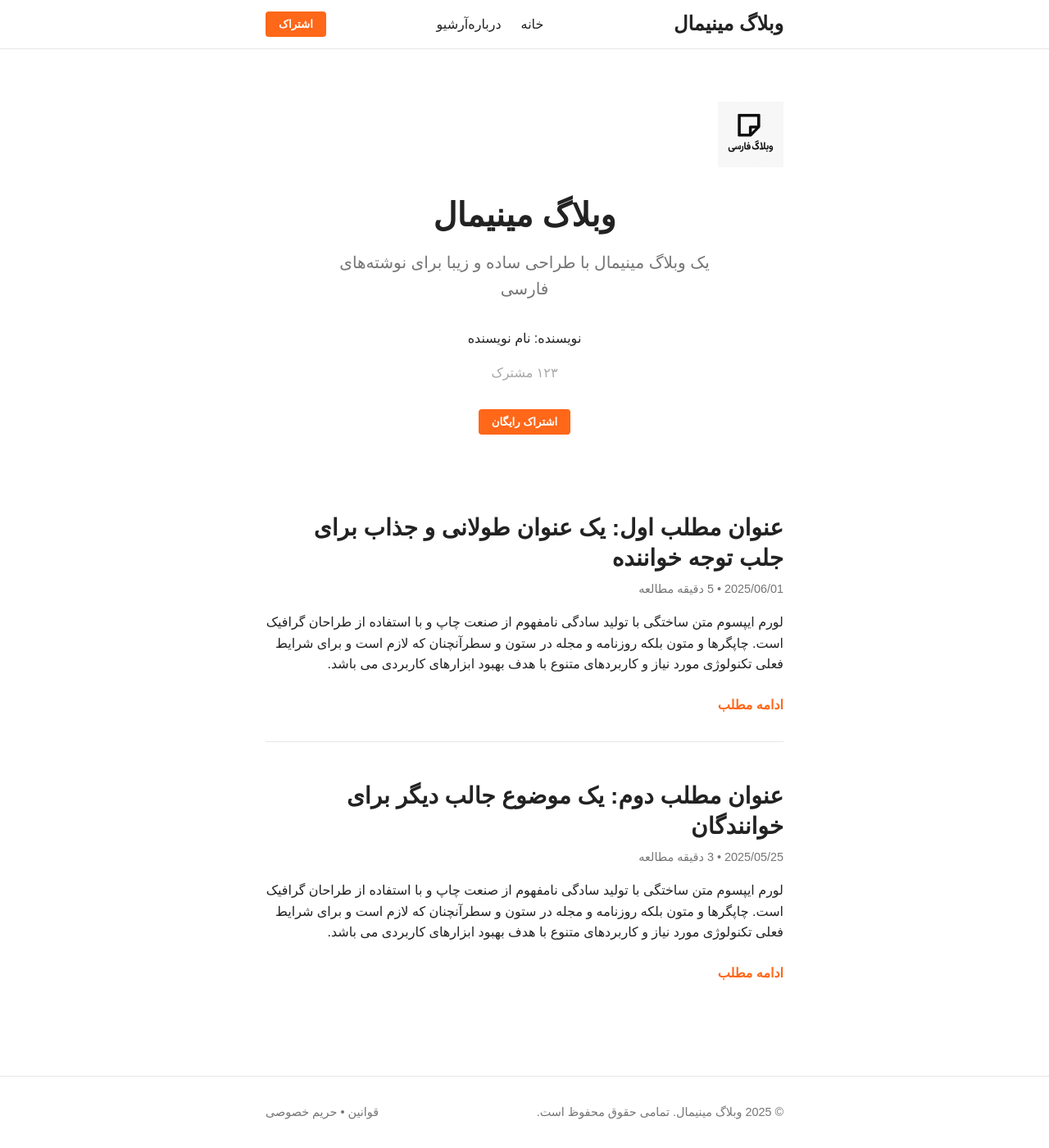
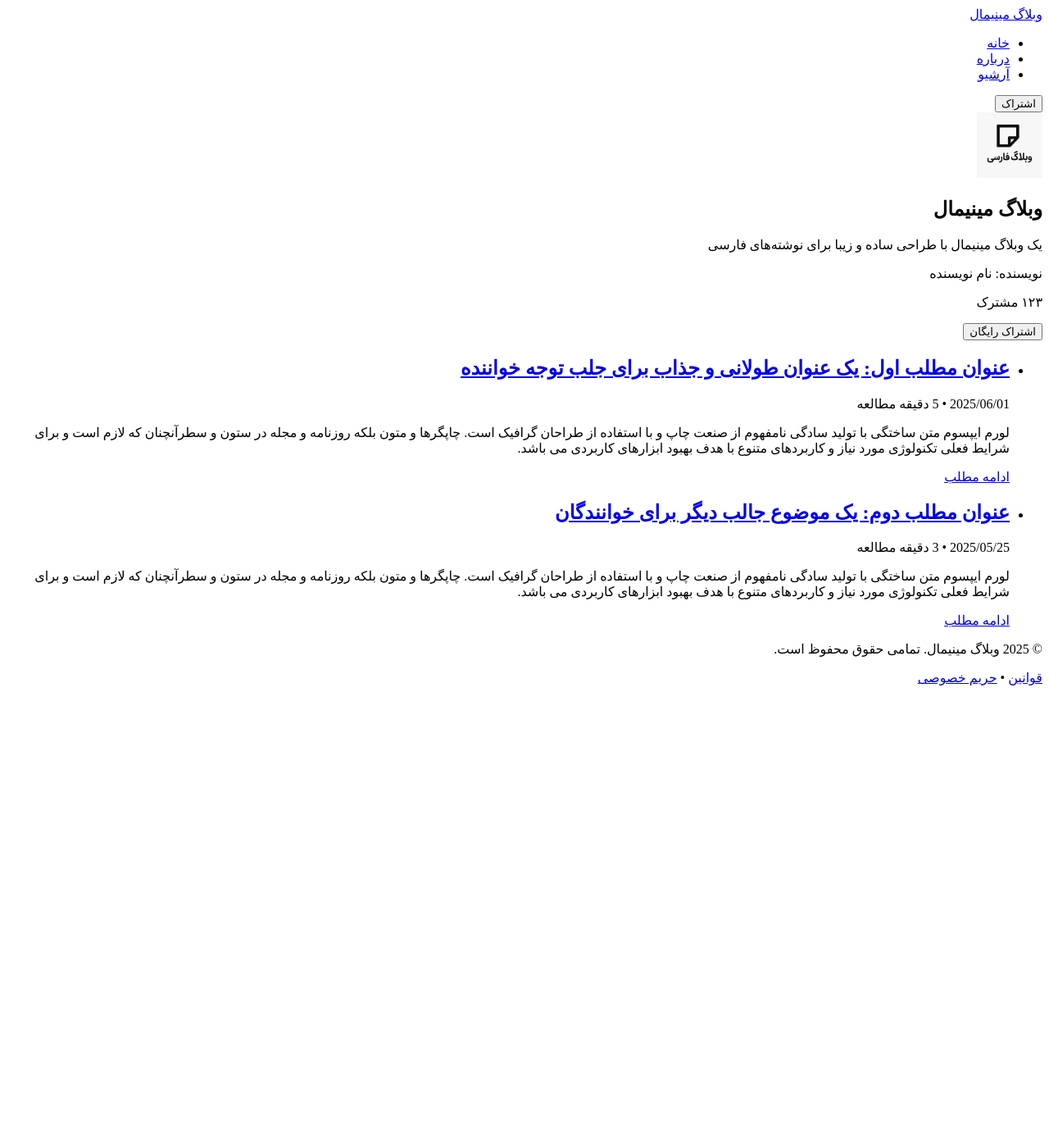
Before and after one commit to 66shayan/66shayan.github.io, a Jekyll site: the page built from index.html, in a window 1280 px wide and 1400 px high. Shown: the whole window at 82% size. Built offline with Jekyll 4.4.1, drawn with Linux system fonts in a browser that asks for light colours; some web fonts are replaced; the list of posts is cut into pages by our own code.

Commit message:
Update main.scss

```diff
--- a/assets/css/main.scss
+++ b/assets/css/main.scss
@@ -29,276 +29,16 @@
 }
 
 :root {
-  --primary-color: {{ site.theme_color | default: "#ff6719" }};
-  --text-color: {{ site.text_color | default: "#222" }};
-  --light-text: {{ site.light_text | default: "#757575" }};
+  --primary-color: #ff6719;
+  --text-color: #222;
+  --light-text: #757575;
   --lightest-text: #a8a8a8;
-  --background-color: {{ site.background_color | default: "#fff" }};
+  --background-color: #fff;
   --light-background: #f9f9f9;
-  --border-color: {{ site.border_color | default: "#e6e6e6" }};
+  --border-color: #e6e6e6;
   --max-width: 680px;
   --header-height: 60px;
 }
 
-* {
-  box-sizing: border-box;
-  margin: 0;
-  padding: 0;
-}
-
-html {
-  direction: {{ site.direction | default: "rtl" }};
-  font-size: 16px;
-}
-
-body {
-  font-family: 'Dana', sans-serif;
-  font-weight: 400;
-  line-height: 1.6;
-  color: var(--text-color);
-  background-color: var(--background-color);
-}
-
-a {
-  color: inherit;
-  text-decoration: none;
-}
-
-/* Typography */
-h1, h2, h3, h4, h5, h6 {
-  font-family: 'Dana', sans-serif;
-  margin-bottom: 1rem;
-  font-weight: 700;
-  line-height: 1.3;
-}
-
-h1 {
-  font-size: 2.5rem;
-  margin-bottom: 1.5rem;
-}
-
-h2 {
-  font-size: 2rem;
-}
-
-h3 {
-  font-size: 1.5rem;
-}
-
-p {
-  margin-bottom: 1.5rem;
-}
-
-/* Layout */
-.container {
-  max-width: var(--max-width);
-  margin: 0 auto;
-  padding: 0 1.5rem;
-}
-
-/* Header */
-.site-header {
-  height: var(--header-height);
-  border-bottom: 1px solid var(--border-color);
-  display: flex;
-  align-items: center;
-  position: sticky;
-  top: 0;
-  background-color: var(--background-color);
-  z-index: 100;
-}
-
-.site-header .container {
-  display: flex;
-  justify-content: space-between;
-  align-items: center;
-  width: 100%;
-}
-
-.site-logo {
-  font-weight: 800;
-  font-size: 1.5rem;
-}
-
-.nav-menu {
-  display: flex;
-  list-style: none;
-}
-
-.nav-menu li {
-  margin-right: 1.5rem;
-}
-
-.nav-menu li:last-child {
-  margin-right: 0;
-}
-
-.subscribe-btn {
-  background-color: var(--primary-color);
-  color: white;
-  border: none;
-  border-radius: 4px;
-  padding: 0.5rem 1rem;
-  font-family: 'Dana', sans-serif;
-  font-weight: 600;
-  cursor: pointer;
-  transition: background-color 0.2s;
-}
-
-.subscribe-btn:hover {
-  background-color: #e55b13;
-}
-
-/* Welcome Page */
-.welcome-page {
-  padding: 4rem 0;
-  text-align: center;
-}
-
-.welcome-logo {
-  width: 80px;
-  height: 80px;
-  margin-bottom: 2rem;
-}
-
-.welcome-title {
-  font-size: 2.5rem;
-  margin-bottom: 1rem;
-}
-
-.welcome-description {
-  font-size: 1.25rem;
-  color: var(--light-text);
-  margin-bottom: 2rem;
-  max-width: 500px;
-  margin-left: auto;
-  margin-right: auto;
-}
-
-.welcome-author {
-  font-weight: 500;
-  margin-bottom: 1rem;
-}
-
-.welcome-stats {
-  color: var(--lightest-text);
-  margin-bottom: 2rem;
-}
-
-/* Homepage */
-.homepage {
-  padding: 2rem 0;
-}
-
-.post-list {
-  list-style: none;
-}
-
-.post-item {
-  margin-bottom: 3rem;
-  border-bottom: 1px solid var(--border-color);
-  padding-bottom: 2rem;
-}
-
-.post-item:last-child {
-  border-bottom: none;
-}
-
-.post-title {
-  font-size: 1.75rem;
-  margin-bottom: 0.5rem;
-}
-
-.post-meta {
-  color: var(--light-text);
-  margin-bottom: 1rem;
-  font-size: 0.9rem;
-}
-
-.post-excerpt {
-  margin-bottom: 1rem;
-}
-
-.read-more {
-  color: var(--primary-color);
-  font-weight: 600;
-}
-
-/* Single Post */
-.single-post {
-  padding: 2rem 0;
-}
-
-.post-header {
-  margin-bottom: 2rem;
-}
-
-.post-content {
-  font-size: 1.1rem;
-}
-
-.post-content p {
-  margin-bottom: 1.5rem;
-}
-
-.post-content img {
-  max-width: 100%;
-  height: auto;
-  margin: 2rem 0;
-}
-
-.post-content blockquote {
-  border-right: 4px solid var(--primary-color);
-  padding-right: 1rem;
-  margin: 2rem 0;
-  font-style: italic;
-  color: var(--light-text);
-}
-
-/* Footer */
-.site-footer {
-  padding: 2rem 0;
-  border-top: 1px solid var(--border-color);
-  color: var(--light-text);
-  font-size: 0.9rem;
-}
-
-.footer-content {
-  display: flex;
-  justify-content: space-between;
-}
-
-/* Archive Page */
-.archive-section {
-  margin-bottom: 3rem;
-}
-
-.archive-section h2 {
-  margin-bottom: 1.5rem;
-  padding-bottom: 0.5rem;
-  border-bottom: 1px solid var(--border-color);
-}
-
-/* Responsive */
-@media (max-width: 768px) {
-  html {
-    font-size: 14px;
-  }
-
-  .container {
-    padding: 0 1rem;
-  }
-
-  .welcome-page {
-    padding: 2rem 0;
-  }
-
-  .footer-content {
-    flex-direction: column;
-    text-align: center;
-  }
-
-  .footer-content > div {
-    margin-bottom: 1rem;
-  }
-}
+/* Rest of your CSS content here */
+/* Copy the rest from _sass/main.scss */
```
